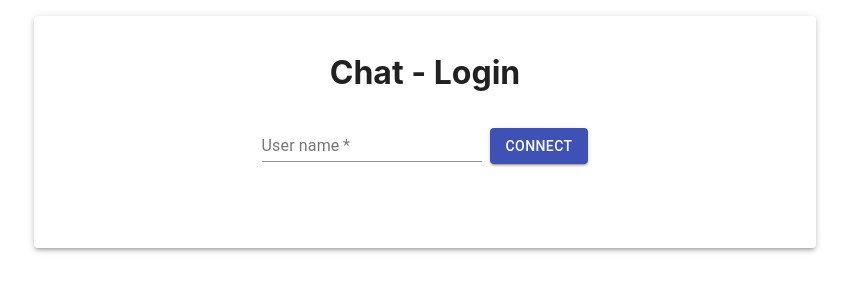
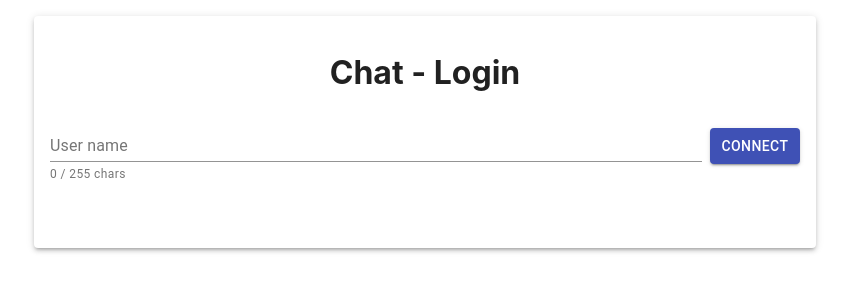
Before and after one commit to mleimer/chat, a React (Create React App) app in the folder chat-web-app/: page / in a window 1280 px wide. Shown: the top 300 px of the page, without its empty margins (215-1064 px from the left). Built offline with nearby package versions, Linux system fonts and the light colour scheme.

Commit message:
refactor: extract InputFieldWithSubmitButton component

```diff
--- /dev/null
+++ b/chat-web-app/src/components/InputFieldWithSubmitButton/InputFieldWithSubmitButton.js
@@ -0,0 +1,112 @@
+import React, {useState} from 'react';
+import {makeStyles} from '@material-ui/core/styles';
+import TextField from '@material-ui/core/TextField';
+import Button from '@material-ui/core/Button';
+import PropTypes from 'prop-types';
+
+const MAX_LENGTH = 255;
+const INITIAL_HELPER_TEXT_STATE = `0 / ${MAX_LENGTH} chars`;
+
+const useStyles = makeStyles(() => ({
+  formContainer: {
+    display: 'flex',
+    alignItems: 'baseline',
+    width: '100%'
+  },
+  inputField: {
+    marginRight: '0.5rem',
+    width: '100%'
+  }
+}));
+
+
+function InputFieldWithSubmitButton({id, label, buttonValue, onSubmit}) {
+
+  const classes = useStyles();
+  const [value, setValue] = useState('');
+  const [hasError, setError] = useState(false);
+
+  const [helperText, setHelperText] = useState(INITIAL_HELPER_TEXT_STATE);
+
+  const validate = (value) => {
+    setHelperText(`${value.length} /  ${MAX_LENGTH} chars`);
+    if (!value) {
+      setHelperText('Please enter a value');
+      setError(true);
+      return false;
+    } else if (value.length > 255) {
+      setError(true);
+      return false;
+    } else {
+      setError(false);
+      return true;
+    }
+  };
+
+  const changeValue = (event) => {
+    const value = event.target.value;
+    setValue(value);
+    validate(value);
+  };
+
+  const submitValue = (event) => {
+    event.preventDefault();
+    if (validate(value)) {
+      onSubmit(value);
+      setValue('');
+      setHelperText(INITIAL_HELPER_TEXT_STATE);
+    }
+  };
+
+  const submitIfStandaloneEnter = (event) => {
+    if (event.key === 'Enter' && !event.shiftKey) {
+      submitValue(event);
+    }
+  };
+
+  return (
+    <form
+      className={classes.formContainer}
+      data-testid="form"
+      autoComplete="off"
+      onSubmit={submitValue}
+    >
+      <TextField
+        className={classes.inputField}
+        error={hasError}
+        helperText={helperText}
+        id={id}
+        inputProps={{'data-testid': 'input-field'}}
+        label={label}
+        multiline
+        rows={1}
+        rowsMax={4}
+        value={value}
+        onKeyDown={submitIfStandaloneEnter}
+        onChange={changeValue}
+        data-testid="input-container"
+      />
+      <Button
+        onClick={submitValue}
+        variant="contained"
+        color="primary"
+        type="submit"
+        data-testid="submit-button"
+      >
+        {buttonValue}
+      </Button>
+    </form>
+  );
+}
+
+
+InputFieldWithSubmitButton.propTypes = {
+  id: PropTypes.string,
+  label: PropTypes.string.isRequired,
+  buttonValue: PropTypes.string.isRequired,
+  onSubmit: PropTypes.func.isRequired
+};
+
+InputFieldWithSubmitButton.defaultProps = {};
+
+export default InputFieldWithSubmitButton;
--- a/chat-web-app/src/features/Chat/Chat.js
+++ b/chat-web-app/src/features/Chat/Chat.js
@@ -2,9 +2,8 @@ import React, {useEffect, useRef, useState} from 'react';
 import {makeStyles} from '@material-ui/core/styles';
 import ChatMessageList from './ChatMessageList/ChatMessageList';
 import {loadMessages, postMessage, subscribeOnNewMessages} from '../../api/messageApi';
-import TextField from '@material-ui/core/TextField';
-import Button from '@material-ui/core/Button';
 import PropTypes from 'prop-types';
+import InputFieldWithSubmitButton from '../../components/InputFieldWithSubmitButton/InputFieldWithSubmitButton';
 
 const useStyles = makeStyles(() => ({
   container: {
@@ -26,7 +25,6 @@ function Chat({userName}) {
 
   const classes = useStyles();
   const [messages, setMessages] = useState([]);
-  const [message, setMessage] = useState('');
   const stateRef = useRef();
   stateRef.current = {messages};
 
@@ -44,30 +42,18 @@ function Chat({userName}) {
     });
   }, []);
 
-  const onSendMessage = () => {
+  const sendMessage = (message) => {
     postMessage({userName, message});
-    setMessage('');
   };
 
   return (
     <div className={classes.container}>
       <ChatMessageList messages={messages}/>
-      <form noValidate autoComplete="off">
-        <div className={classes.messageAndButtonContainer}>
-          <TextField
-            className={classes.messageField}
-            label="Message"
-            value={message}
-            onChange={(event) => setMessage(event.target.value)}
-          />
-          <Button
-            onClick={onSendMessage}
-            variant="contained"
-            color="primary">
-            Send
-          </Button>
-        </div>
-      </form>
+      <InputFieldWithSubmitButton
+        label="Message"
+        buttonValue="Send"
+        onSubmit={sendMessage}
+      />
     </div>
   );
 }
--- a/chat-web-app/src/features/Login/Login.js
+++ b/chat-web-app/src/features/Login/Login.js
@@ -1,8 +1,7 @@
-import React, {useState} from 'react';
-import TextField from '@material-ui/core/TextField';
-import Button from '@material-ui/core/Button';
+import React from 'react';
 import PropTypes from 'prop-types';
 import {makeStyles} from '@material-ui/core/styles';
+import InputFieldWithSubmitButton from '../../components/InputFieldWithSubmitButton/InputFieldWithSubmitButton';
 
 const useStyles = makeStyles(() => ({
   container: {
@@ -10,73 +9,25 @@ const useStyles = makeStyles(() => ({
     alignItems: 'center',
     flexDirection: 'column',
     height: '200px'
-  },
-  userNameAndButtonContainer: {
-    display: 'flex',
-    alignItems: 'baseline'
-  },
-  userNameField: {
-    marginRight: '0.5rem'
   }
 }));
 
 function Login({onConnect}) {
 
   const classes = useStyles();
-  const [userName, setUserName] = useState('');
-  const [errorMessage, setErrorMessage] = useState('');
 
-
-  const onUserNameChange = (event) => {
-    const value = event.target.value;
-    setUserName(value);
-    validate(value);
-  };
-
-  const validate = (userName) => {
-    if (!userName) {
-      setErrorMessage('Username is required');
-      return false;
-    } else {
-      setErrorMessage(null);
-      return true;
-    }
-  };
-
-  const connect = (event) => {
-    event.preventDefault();
-    if (validate(userName)) {
-      onConnect(userName);
-    }
+  const connect = (userName) => {
+    onConnect(userName);
   };
 
   return (
     <div className={classes.container} data-testid="login">
       <h1>Chat - Login</h1>
-      <form onSubmit={connect}>
-        <div className={classes.userNameAndButtonContainer}>
-          <TextField
-            className={classes.userNameField}
-            label="User name"
-            error={!!errorMessage}
-            helperText={errorMessage}
-            inputProps={{'data-testid': 'user-name'}}
-            required
-            value={userName}
-            onChange={onUserNameChange}
-            data-testid="user-name-container"
-          />
-          <Button
-            onClick={connect}
-            variant="contained"
-            color="primary"
-            type="submit"
-            data-testid="submit-button"
-          >
-            Connect
-          </Button>
-        </div>
-      </form>
+      <InputFieldWithSubmitButton
+        label="User name"
+        buttonValue="Connect"
+        onSubmit={connect}
+      />
     </div>
   );
 }
```
Also changed, not shown: 2 other files (tests, documents, lock files or other folders).
